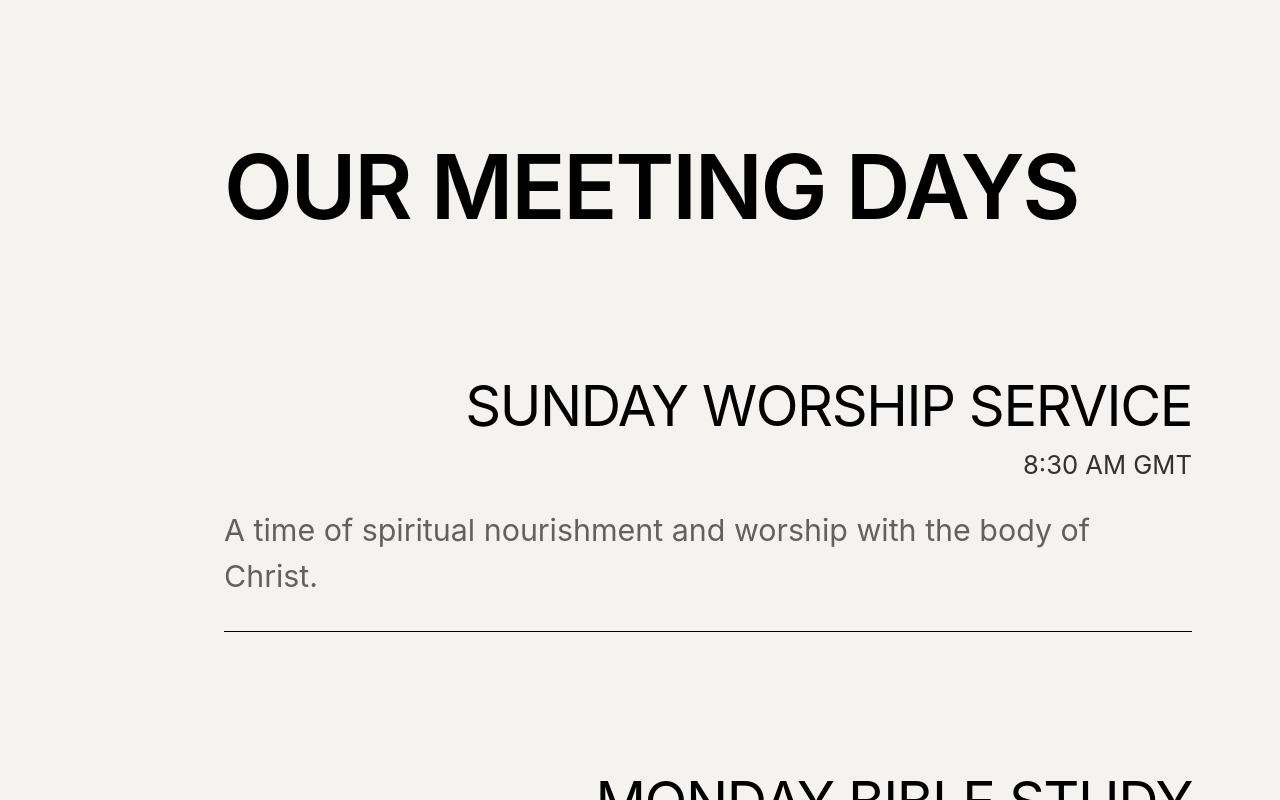
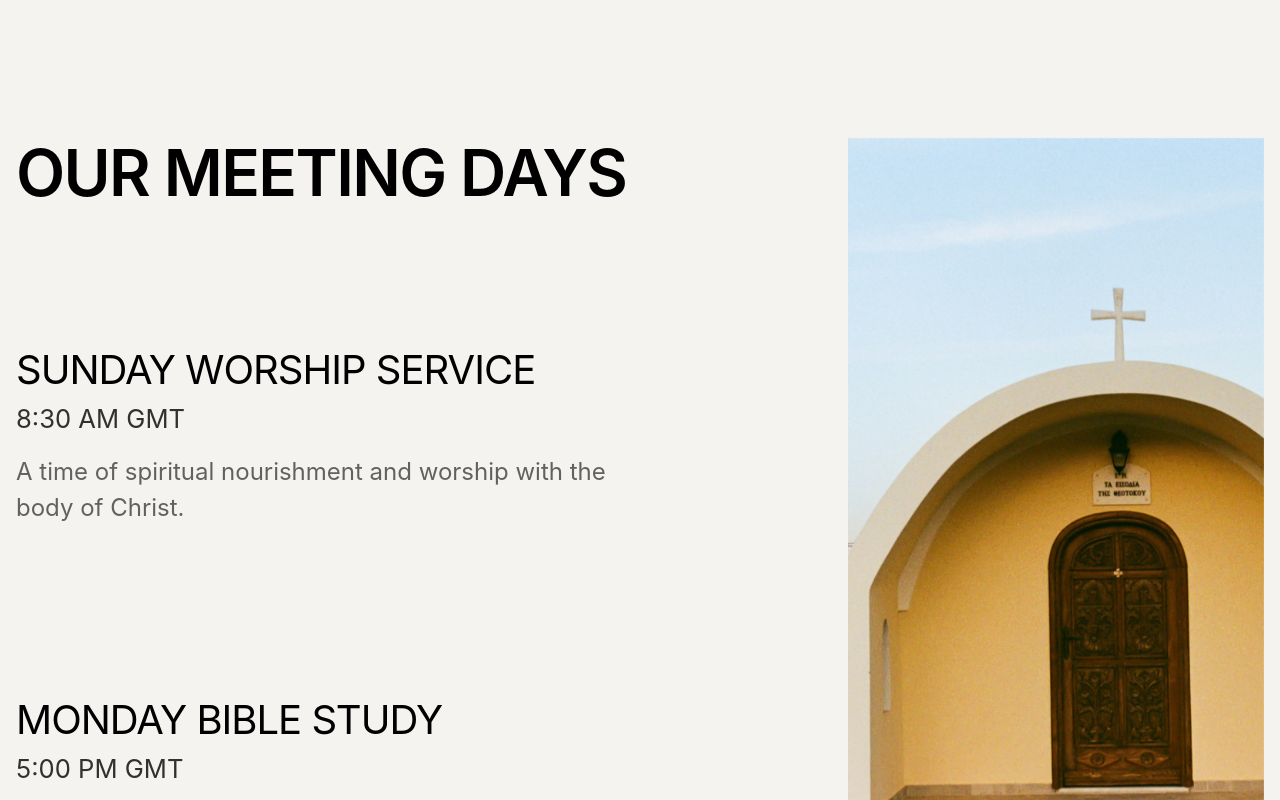
Before and after one commit to GCose/dclm-website, a Next.js app: page / in a window 1280 px wide. Shown: the part 2880-3680 px from the top of the page. Built offline with nearby package versions, Linux system fonts and the light colour scheme; a web font is replaced by a local one.

Commit message:
Made changes

```diff
--- a/components/website/home/LocationSection.tsx
+++ b/components/website/home/LocationSection.tsx
@@ -100,8 +100,8 @@ const LocationSection = () => {
           {/*==================== End of Left side ====================*/}
 
           {/*==================== Middle column with vertical stacked text ====================*/}
-          <div className="hidden md:flex md:col-span-2 order-2 items-start justify-center">
-            <div className="flex flex-col items-center">
+          <div className="col-span-12 md:col-span-2 flex order-1 md:order-2 items-start justify-start md:justify-center mb-10 md:mb-0">
+            <div className="flex md:flex-col items-center">
               {"LOCATIONS".split("").map((letter, index) => (
                 <span
                   key={index}
--- a/components/website/home/ServicesSection.tsx
+++ b/components/website/home/ServicesSection.tsx
@@ -1,3 +1,5 @@
+import Image from "next/image";
+
 const ServicesSection = () => {
   const services = [
     {
@@ -32,15 +34,11 @@ const ServicesSection = () => {
     <section className="min-h-screen py-32 px-4 bg-cream">
       <div className="mx-auto">
         <div className="grid grid-cols-12 gap-0">
-          {/*==================== Left side - Empty whitespace ====================*/}
-          <div className="hidden md:block md:col-span-2"></div>
-          {/*==================== End of Left side ====================*/}
-
-          {/*==================== Right side - Content ====================*/}
-          <div className="col-span-12 md:col-span-10">
+          {/*==================== Left side - Content ====================*/}
+          <div className="col-span-12 md:col-span-6">
             {/*==================== Header ====================*/}
             <div className="mb-20 md:mb-35">
-              <h2 className="text-[clamp(3rem,7vw,8.5rem)] font-semibold leading-[1.1] tracking-tight text-black mb-4">
+              <h2 className="text-[clamp(3rem,5vw,8.5rem)] font-semibold leading-[1.1] tracking-tight text-black mb-4">
                 OUR MEETING DAYS
               </h2>
             </div>
@@ -49,18 +47,15 @@ const ServicesSection = () => {
             {/*==================== Services list ====================*/}
             <div className="space-y-20 md:space-y-35">
               {services.map((service) => (
-                <div
-                  key={service.id}
-                  className="border-b border-black pb-8 lg:mr-18 flex flex-col items-end"
-                >
-                  <h3 className="text-[clamp(1.5rem,5vw,3.5rem)] font-heading leading-[1.1] tracking-tight text-black mb-2">
+                <div key={service.id} className="pb-8">
+                  <h3 className="text-[clamp(1.5rem,5vw,2.5rem)] font-heading leading-[1.1] tracking-tight text-black mb-2">
                     {service.day}
                   </h3>
                   <p className="font-body text-[clamp(1.25rem,2vw,1.75rem)] text-black/80 mb-2">
                     {service.time}
                   </p>
                   {service.description && (
-                    <p className="font-body text-[clamp(1.2rem,4vw,1.9rem)] text-black/60 mt-4">
+                    <p className="font-body text-[clamp(1.2rem,4vw,1.5rem)] text-black/60 mt-4">
                       {service.description}
                     </p>
                   )}
@@ -68,6 +63,25 @@ const ServicesSection = () => {
               ))}
             </div>
             {/*==================== End of Services list ====================*/}
+          </div>
+          {/*==================== End of Left side ====================*/}
+
+          {/*==================== Middle - Empty whitespace ====================*/}
+          <div className="hidden md:block md:col-span-2"></div>
+          {/*==================== End of Middle ====================*/}
+
+          {/*==================== Right side - Sticky image ====================*/}
+          <div className="hidden md:block md:col-span-4">
+            <div className="sticky top-0 h-screen">
+              <div className="relative w-full h-screen">
+                <Image
+                  fill
+                  className="object-cover"
+                  src="/images/services.jpg"
+                  alt="DCLM Brikama worship service"
+                />
+              </div>
+            </div>
           </div>
           {/*==================== End of Right side ====================*/}
         </div>
```
Also changed, not shown: public/images/services.jpg (added).
